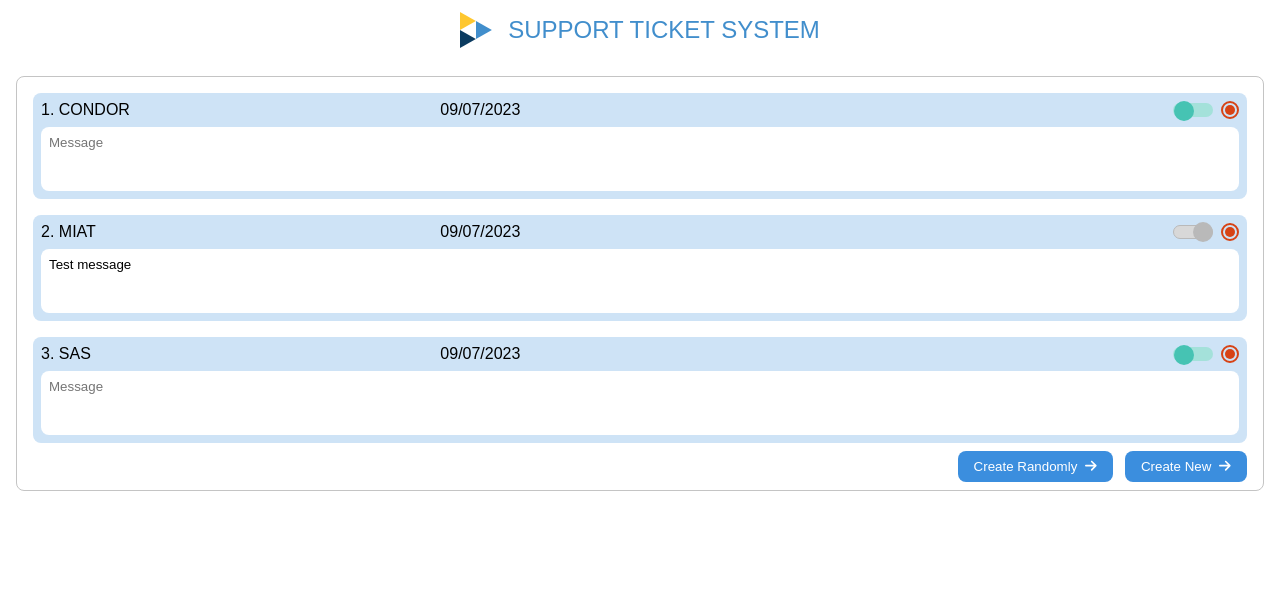
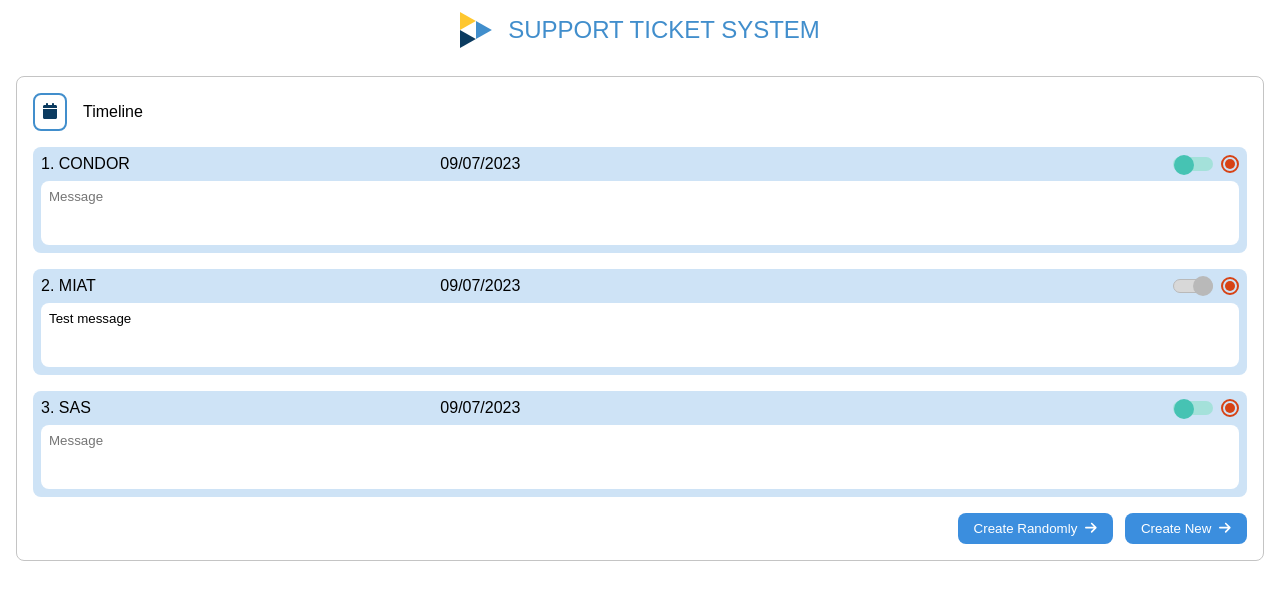
Before and after one commit to isaitamatf/support-ticket-system-frontend, a React (Create React App) app: page / in a window 1280 px wide. Shown: the top 600 px of the page. Built offline with nearby package versions, Linux system fonts and the light colour scheme.

Commit message:
Complete the first front end phase

```diff
--- a/src/components/body/body-component.tsx
+++ b/src/components/body/body-component.tsx
@@ -1,4 +1,6 @@
 import React from "react";
+import { faCalendar } from '@fortawesome/free-solid-svg-icons';
+import { FontAwesomeIcon } from "@fortawesome/react-fontawesome";
 
 import { ListComponent, ButtonComponent } from "..";
 import { TicketInterface } from "../../interfaces";
@@ -25,6 +27,14 @@ const DUMMY_TICKETS: TicketInterface[] = [
 export function BodyComponent() {
   return (
     <div className="sts-body">
+      <div className="sts-row">
+        <div className="sts-calendar">
+          <FontAwesomeIcon icon={faCalendar} color="#0B3B60" />
+        </div>
+        <div className="sts-span">
+          <span>Timeline</span>
+        </div>
+      </div>
       <ListComponent tickets={DUMMY_TICKETS} />
       <div className="sts-row">
         <ButtonComponent text="Create Randomly"/>
--- a/src/components/button/button-component.tsx
+++ b/src/components/button/button-component.tsx
@@ -1,6 +1,5 @@
+import React, { MouseEventHandler } from "react";
 import { FontAwesomeIcon } from "@fortawesome/react-fontawesome";
-import React, { MouseEventHandler } from "react";
-
 import { faArrowRight } from '@fortawesome/free-solid-svg-icons';
 
 type Props = {
--- a/src/styles/body.scss
+++ b/src/styles/body.scss
@@ -8,9 +8,19 @@
   border-width: 1px;
   border-style: solid;
   border-color: colors.$grey-color;
-  >.sts-row {
+  > .sts-row {
     display: flex;
     flex-direction: row;
+    align-items: center;
+    margin: 8px 0;
+    > .sts-calendar {
+      padding: 8px;
+      border: 2px solid colors.$primary-color;
+      border-radius: 8px;
+      margin-right: 16px;
+    }
+  }
+  >.sts-row:last-child {
     justify-content: flex-end;
   }
 }
```
